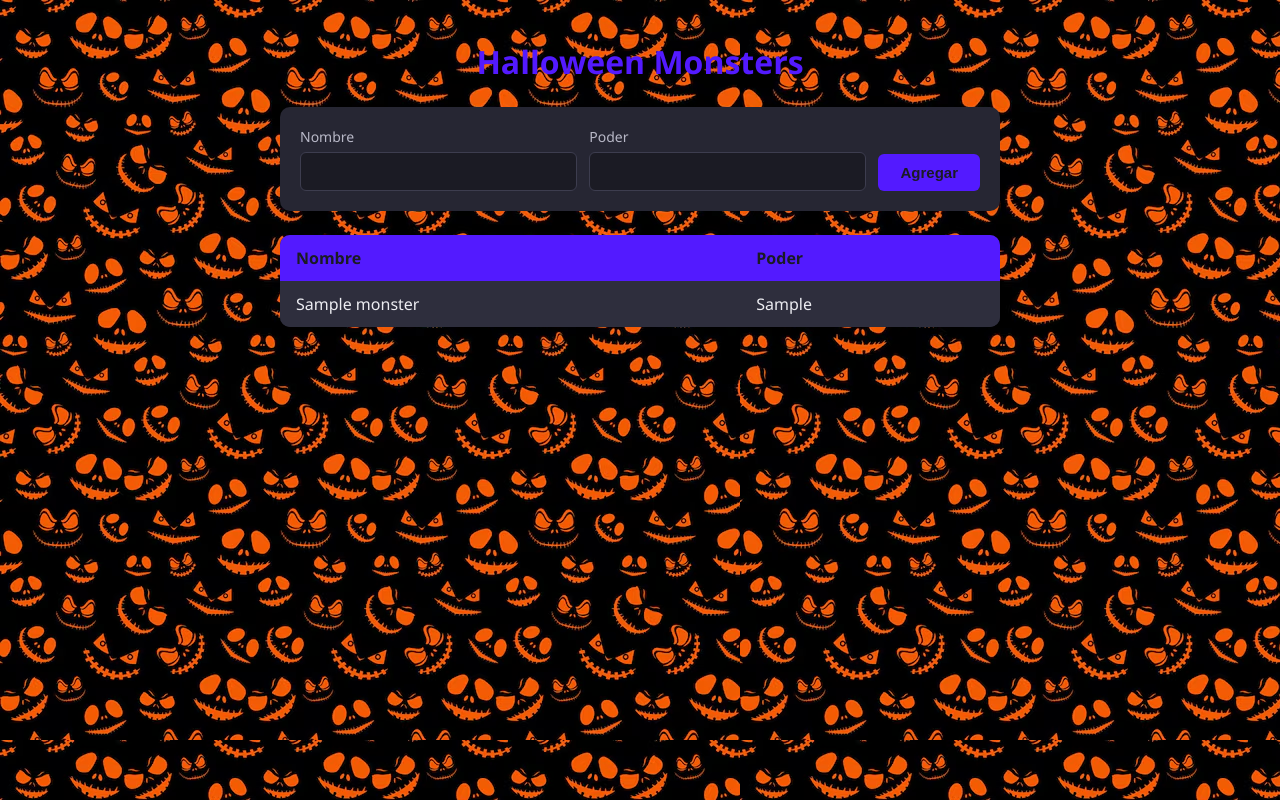
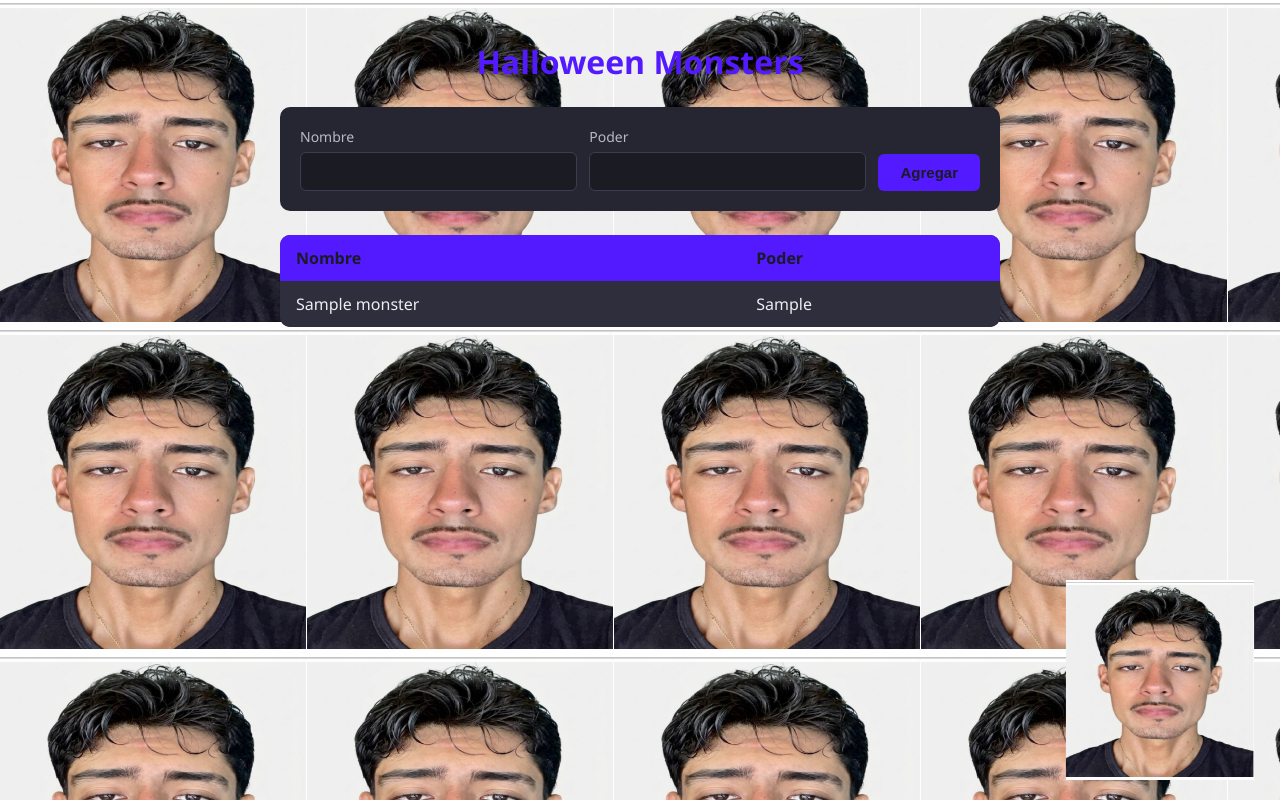
Before and after one commit to BarushLuque/halloween-b, a Flask app: page / in a window 1280 px wide. Run offline with Flask 3, Linux system fonts and the light colour scheme; tables that the repository leaves empty or names only in its code hold one stand-in row (values such as "Sample post").

Commit message:
feat: add initial project structure with html template, css styles, and assets

```diff
--- a/static/css/styles.css
+++ b/static/css/styles.css
@@ -1,15 +1,35 @@
 * {
     box-sizing: border-box;
 }
+
+/* ... Tus estilos anteriores se quedan exactamente igual ... */
 
 body {
     margin: 0;
     padding: 40px 16px;
     font-family: "Segoe UI", Arial, sans-serif;
+    background: #1b1b24;
     color: #ececf1;
-    background-image: url('images/tile.avif');
+    /* CORRECCIÓN: Ruta adaptada para la estructura de carpetas estáticas */
+    background-image: url('../images/prueba.png');
     background-repeat: repeat;
 }
+
+/* ... Mantén el resto de tus clases (container, h1, form, etc.) ... */
+
+/* NUEVO: Estilos para la imagen de la esquina inferior derecha */
+.esquina-inferior {
+    position: fixed;
+    bottom: 20px;
+    right: 20px;
+    width: 200px;
+    height: 200px;
+    object-fit: contain;
+    z-index: 1000;
+    pointer-events: none;
+    /* Permite hacer clic a través de la imagen si tapa algo */
+}
+
 
 .container {
     max-width: 720px;
--- a/templates/index.html
+++ b/templates/index.html
@@ -1,11 +1,13 @@
 <!DOCTYPE html>
 <html lang="es">
+
 <head>
     <meta charset="UTF-8">
     <meta name="viewport" content="width=device-width, initial-scale=1.0">
     <title>Monsters</title>
     <link rel="stylesheet" href="{{ url_for('static', filename='css/styles.css') }}">
 </head>
+
 <body>
     <div class="container">
         <h1>Halloween Monsters</h1>
@@ -29,5 +31,9 @@
             {% endfor %}
         </table>
     </div>
+
+    <!-- Imagen conectada con la clase .esquina-inferior de tu CSS -->
+    <img src="{{ url_for('static', filename='images/prueba.png') }}" alt="Monstruo" class="esquina-inferior">
 </body>
+
 </html>
```
Also changed, not shown: images/prueba.png (added), images/tile.avif (deleted).
